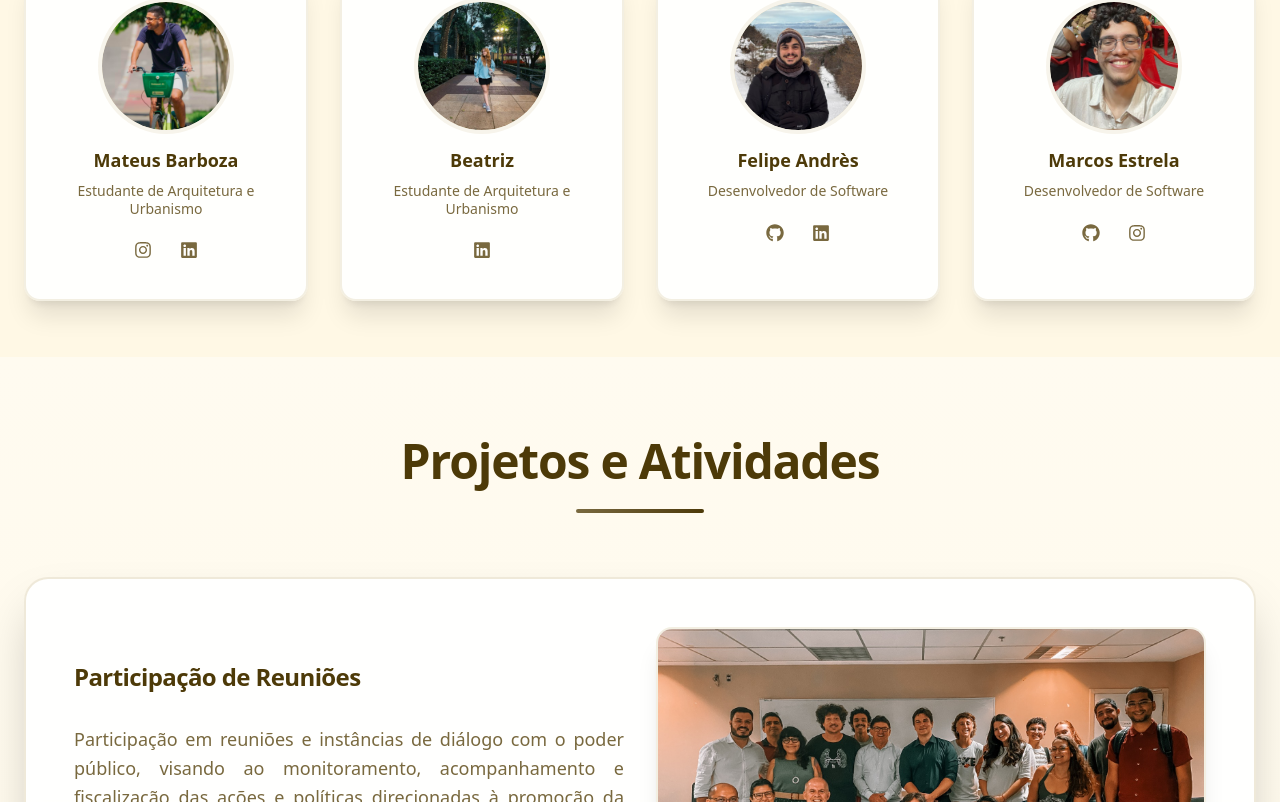
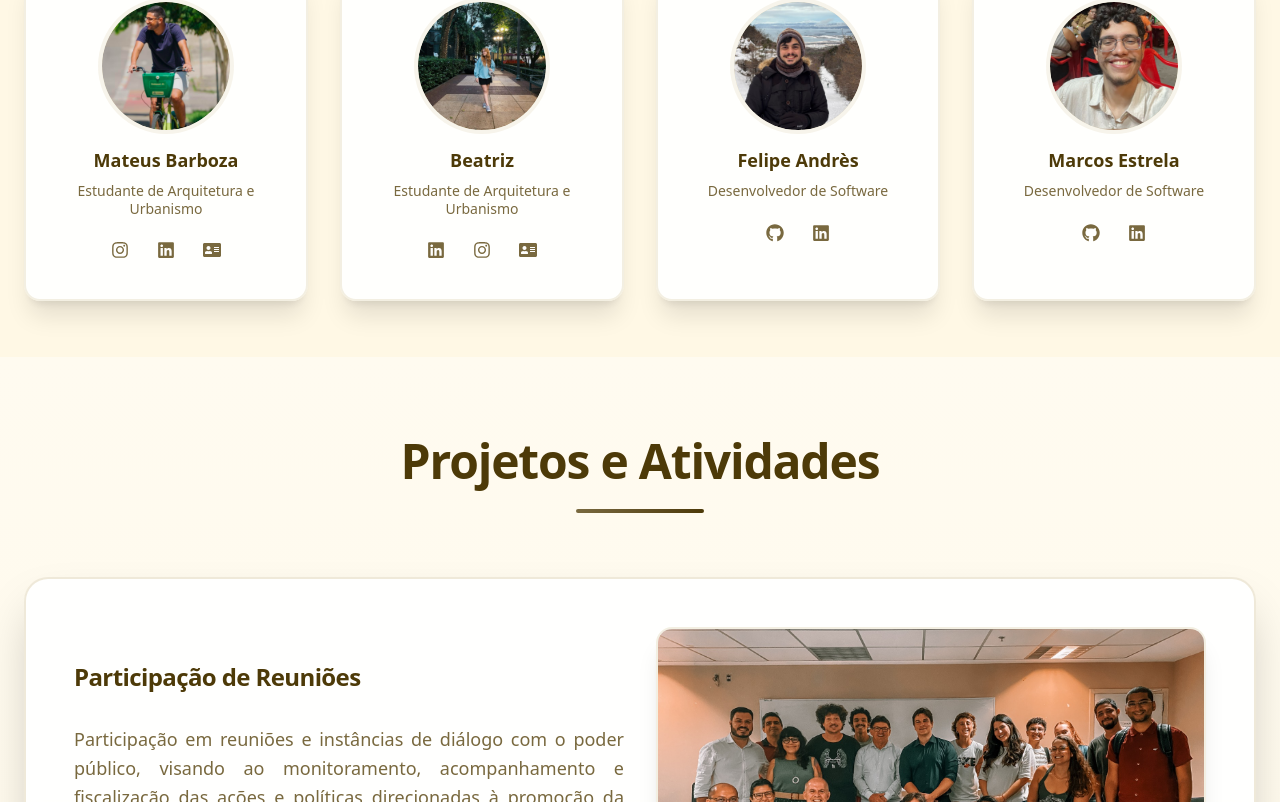
Before and after one commit to feandres/ciclourb-frontend, a Next.js app: page / in a window 1280 px wide. Shown: the part 1399-2201 px from the top of the page. Built offline with nearby package versions, Linux system fonts and the light colour scheme.

Commit message:
new socials

```diff
--- a/app/page.tsx
+++ b/app/page.tsx
@@ -1,6 +1,11 @@
 import Hero from "@/components/hero";
 import Image from "next/image";
-import { FaGithub, FaInstagram, FaLinkedin } from "react-icons/fa";
+import {
+  FaGithub,
+  FaInstagram,
+  FaLinkedin,
+  FaAddressCard,
+} from "react-icons/fa";
 
 export default function HomePage() {
   const equipe = [
@@ -9,16 +14,34 @@ export default function HomePage() {
       cargo: "Estudante de Arquitetura e Urbanismo",
       foto: "/mateus.png",
       redes: [
-        { icone: <FaInstagram />, url: "https://instagram.com" },
-        { icone: <FaLinkedin />, url: "https://linkedin.com" },
+        { icone: <FaInstagram />, url: "https://instagram.com/mateuss.bz" },
+        {
+          icone: <FaLinkedin />,
+          url: "http://lattes.cnpq.br/3871055698784696",
+        },
+        {
+          icone: <FaAddressCard />,
+          url: "https://lattes.cnpq.br/3827859681608797",
+        },
       ],
     },
     {
       nome: "Beatriz",
       cargo: "Estudante de Arquitetura e Urbanismo",
       foto: "/beatriz.png",
-      redes: [{ icone: <FaLinkedin />, url: "https://linkedin.com" }],
+      redes: [
+        {
+          icone: <FaLinkedin />,
+          url: "https://www.linkedin.com/in/beatriz-balduino-a9998224b",
+        },
+        { icone: <FaInstagram />, url: "https://instagram.com/bia_bcb0" },
+        {
+          icone: <FaAddressCard />,
+          url: "https://lattes.cnpq.br/3827859681608797",
+        },
+      ],
     },
+
     {
       nome: "Felipe Andrès",
       cargo: "Desenvolvedor de Software",
@@ -33,8 +56,11 @@ export default function HomePage() {
       cargo: "Desenvolvedor de Software",
       foto: "/marcos.png",
       redes: [
-        { icone: <FaGithub />, url: "https://github.com" },
-        { icone: <FaInstagram />, url: "https://instagram.com" },
+        { icone: <FaGithub />, url: "https://github.com/MarkiNzera" },
+        {
+          icone: <FaLinkedin />,
+          url: "https://www.linkedin.com/in/marcos-vinicius-mesquita-estrela-654988162?utm_source=share&utm_campaign=share_via&utm_content=profile&utm_medium=ios_app",
+        },
       ],
     },
   ];
```
